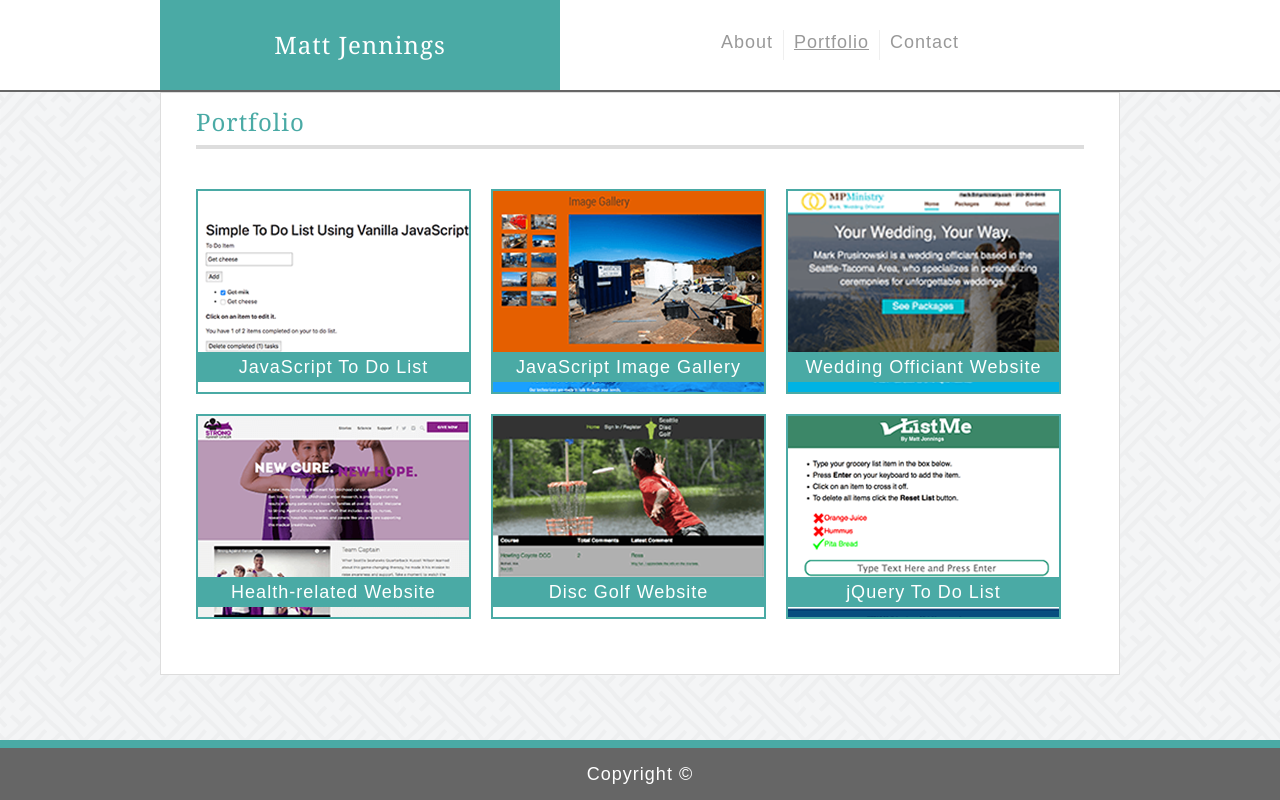
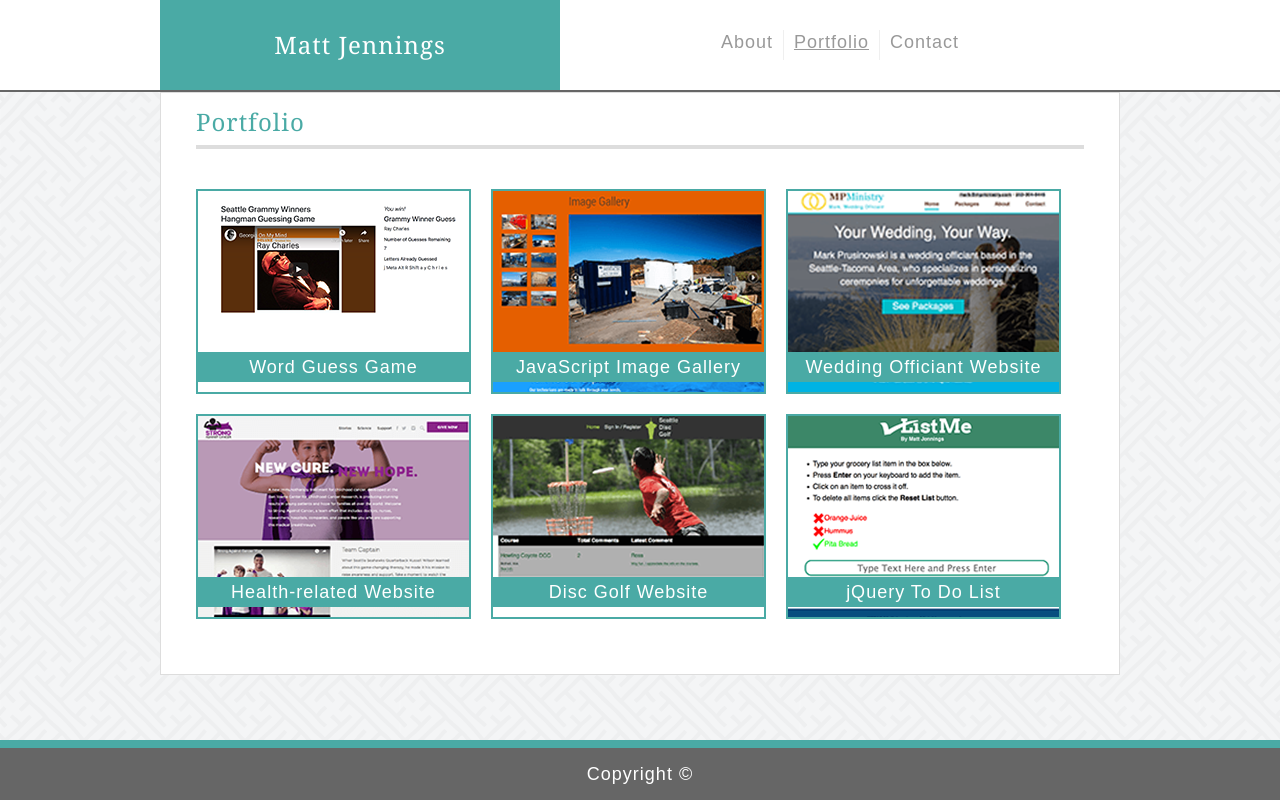
Before and after one commit to Hollyw00d/Bootstrap-Portfolio, a plain HTML site: page portfolio.html in a window 1280 px wide. Drawn offline with nearby package versions, Linux system fonts and the light colour scheme.

Commit message:
updated first portfolio item

```diff
--- a/portfolio.html
+++ b/portfolio.html
@@ -51,9 +51,9 @@
 
                     <div class="row on-gutters">
                         <div class="col-12 d-flex flex-wrap justify-content-spaced-evenly">
-                            <a class="portfolio-img" href="https://hollyw00d.github.io/vanilla-javascript-to-do-list/" target="_blank">
-                                <img src="assets/images/javascript-to-do-list.png" alt="Simple To Do List Using ES6 Vanilla JavaScript" />
-                                <p class="w-100 position-absolute">JavaScript To Do List</p>
+                            <a class="portfolio-img" href="https://hollyw00d.github.io/Word-Guess-Game/" target="_blank">
+                                <img src="assets/images/uw-coding-bootcamp-assgns/word-guess-game.png" alt="Word Guess Game" />
+                                <p class="w-100 position-absolute">Word Guess Game</p>
                             </a>
                             <a class="portfolio-img" href="https://clearcreeksystems.com/markets/industrial-stormwater/" target="_blank">
                                 <img src="assets/images/ccs-desktop-stormwater-image-gallery.png" alt="JavaScript Image Gallery" />
```
Also changed, not shown: assets/images/uw-coding-bootcamp-assgns/word-guess-game.png (added), assets/images/uw-coding-bootcamp-assgns/word-guess-game_ORIG.png (added), 4 other files.
